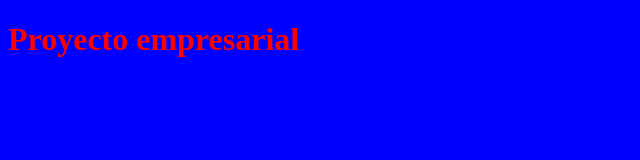
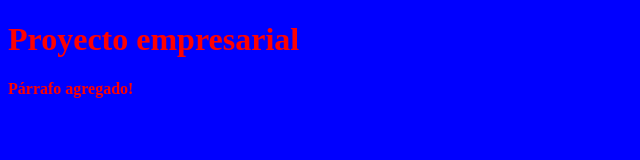
Before and after one commit to ohg91/CursoGit, a plain HTML site: page index.html in a window 1280 px wide. Shown: the whole page, without its empty margins (0-640 px from the left). Drawn offline with Linux system fonts and the light colour scheme.

Commit message:
Update index.html

```diff
--- a/index.html
+++ b/index.html
@@ -7,6 +7,7 @@
 </head>
 <body>
     <h1>Proyecto empresarial</h1>
+    <p>Párrafo agregado!</p>
 
 </body>
 </html>
```
